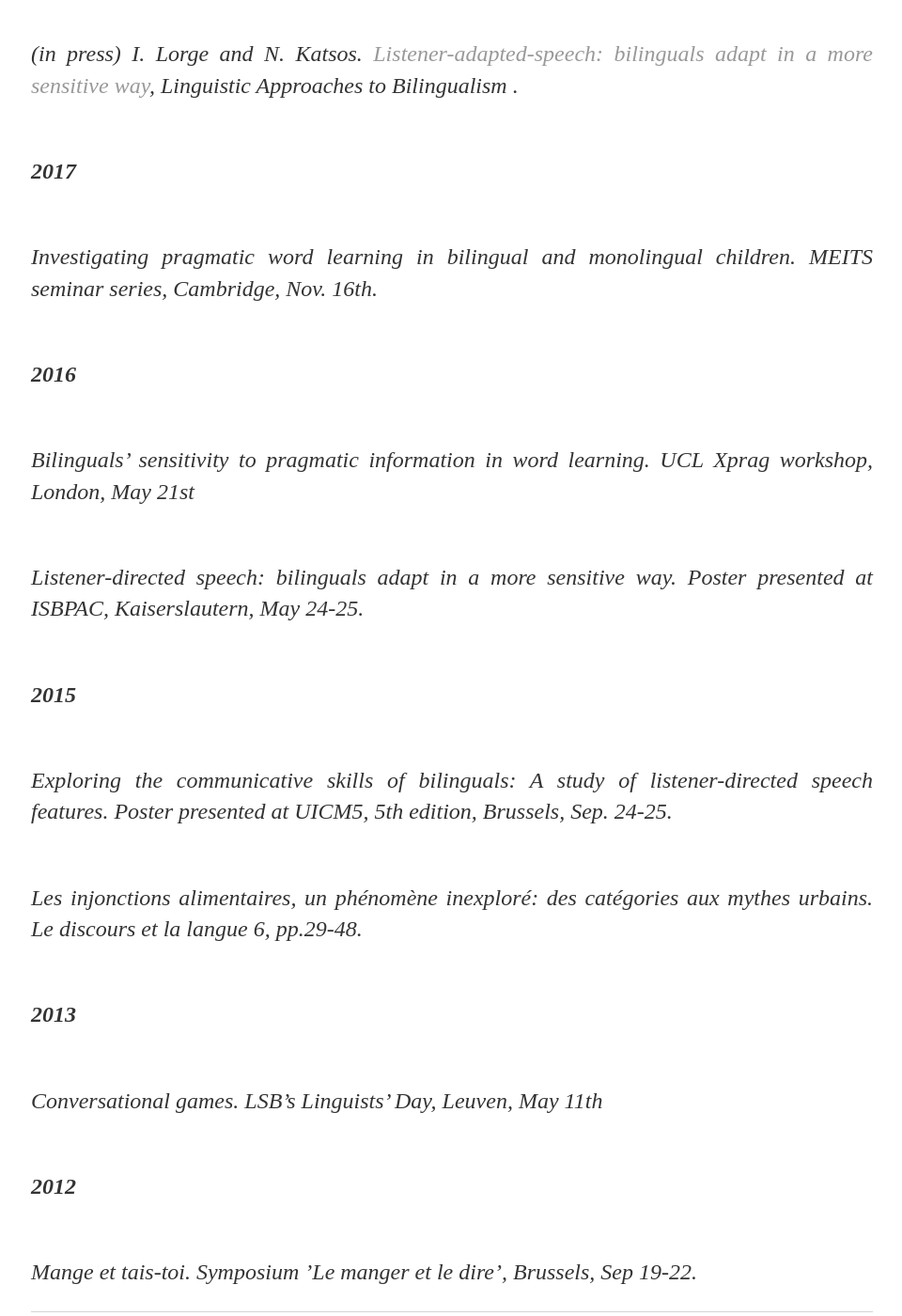
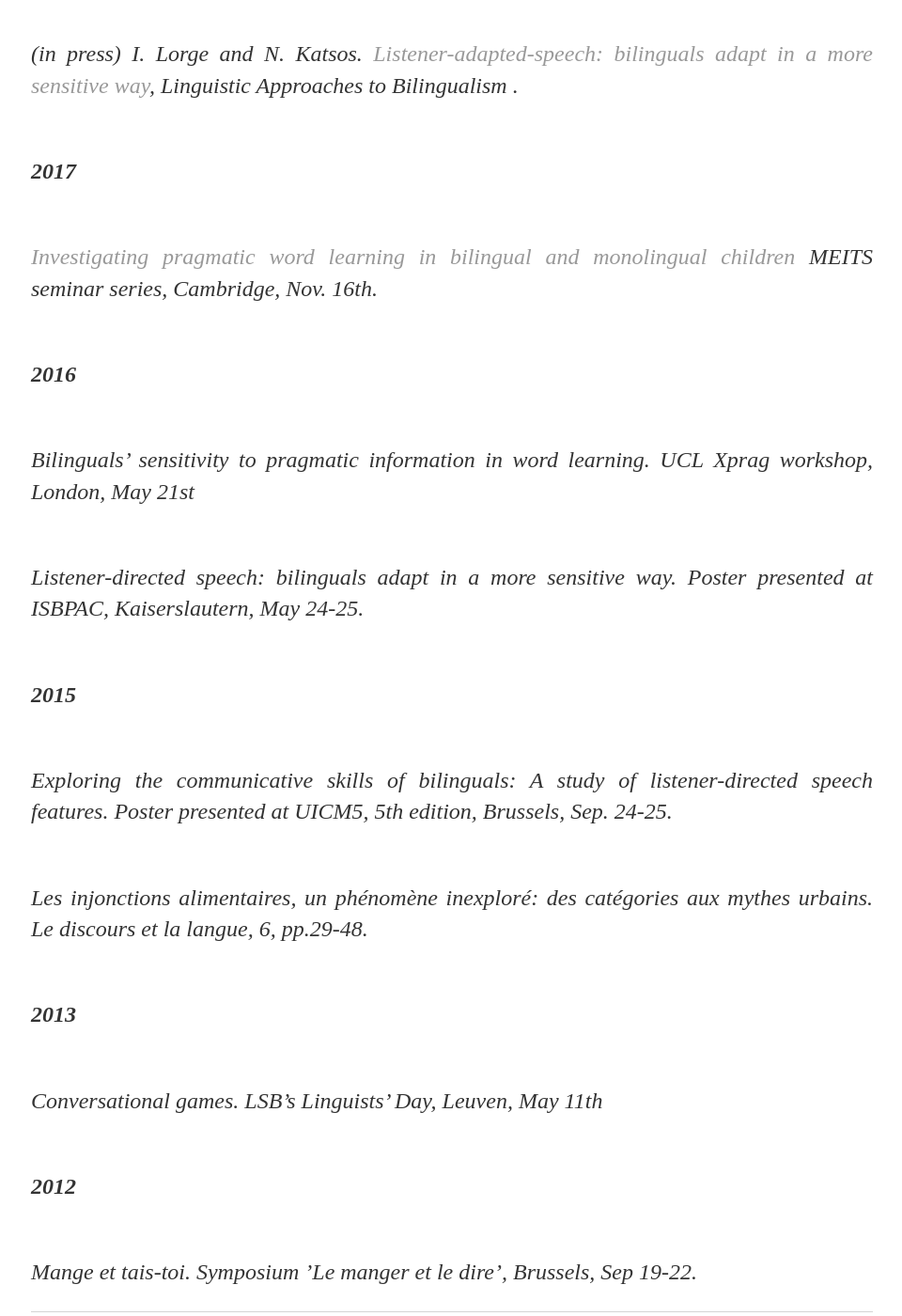
Before and after one commit to isabellelorge/isabellelorge.github.io, a Jekyll site: the page built from Publications.html, in a window 1280 px wide and 1400 px high, scrolled down 560 px. Shown: the whole window at 94% size, without its empty margins (159-1119 px from the left). Built offline with Jekyll 4.4.1, drawn with Linux system fonts in a browser that asks for light colours.

```diff
--- a/Publications.html
+++ b/Publications.html
@@ -17,22 +17,22 @@ title: Talks and publications
 <br> </p>
 <p><br>
 Use of contrastive inference for reference resolution of a novel word in monolingual
-and bilingually exposed children. <i>BUCLD <i/>, 43d edition, Boston, November 2-4.
+and bilingually exposed children. <i>BUCLD </i>, 43d edition, Boston, November 2-4.
 <br> </p>
 <p><br>
 Theory of mind or cognitive biases? Factors influencing pragmatic inference and
-audience design. <i>ESPP18 (European Society for Philosophy and Psychology)<i/>, Rijeka, Sep
+audience design. <i>ESPP18 (European Society for Philosophy and Psychology)</i>, Rijeka, Sep
 10-13.
 <br> </p>
 
 <p><br>
 <a href="/ducog.pdf">When do we read minds? Methodological and developmental variation in pragmatic
-inference.</a> <i>DUCOG</i>, 10th edition, Dubrovnik, May 24-27.
+inference.</a> <i>DUCOG<i/>, 10th edition, Dubrovnik, May 24-27.
 <br> </p>
 
 <p><br>
 (in press) I. Lorge and N. Katsos.<a href="/Lorge_Katsos_2018.pdf"> Listener-adapted-speech: bilinguals adapt in a more
-sensitive way</a>, <i>Linguistic Approaches to Bilingualism <i/>.
+sensitive way</a>, <i>Linguistic Approaches to Bilingualism </i>.
 
 <br> </p>
 
@@ -41,8 +41,9 @@ sensitive way</a>, <i>Linguistic Approaches to Bilingualism <i/>.
 <b>2017</b>
 <br> </p>
 <p><br>
-Investigating pragmatic word learning in bilingual and monolingual children. <i>MEITS
- seminar series<i/>, Cambridge,
+<a href="http://www.meits.org/events/event/word-learning-in-bilingual-and-monolingual-children-autism-and-bilingualism">
+	Investigating pragmatic word learning in bilingual and monolingual children</a> <i>MEITS
+ seminar series</i>, Cambridge,
 Nov. 16th.
 <br> </p>
 
@@ -50,12 +51,12 @@ Nov. 16th.
 <b>2016</b>
 <br> </p>
 <p><br>
-Bilinguals’ sensitivity to pragmatic information in word learning. <i>UCL Xprag workshop<i/>,
+Bilinguals’ sensitivity to pragmatic information in word learning. <i>UCL Xprag workshop</i>,
 London, May 21st
 <br> </p>
 <p><br>
 Listener-directed speech: bilinguals adapt in a more sensitive way. <i>Poster presented
-at ISBPAC<i/>,
+at ISBPAC</i>,
 Kaiserslautern, May 24-25.
 <br> </p>
 
@@ -65,12 +66,12 @@ Kaiserslautern, May 24-25.
 <br> </p>
 <p><br>
 Exploring the communicative skills of bilinguals: A study of listener-directed speech
-	features. <i>Poster presented at UICM5</i>,
+	features. <i>Poster presented at UICM5<i/>,
 5th edition, Brussels, Sep. 24-25.
 <br> </p>
 <p><br>
 Les injonctions alimentaires, un phénomène inexploré: des catégories aux mythes
-urbains. Le discours et la langue 6, pp.29-48.
+urbains. <i>Le discours et la langue<i/>, 6, pp.29-48.
 
 <br> </p>
 
```
